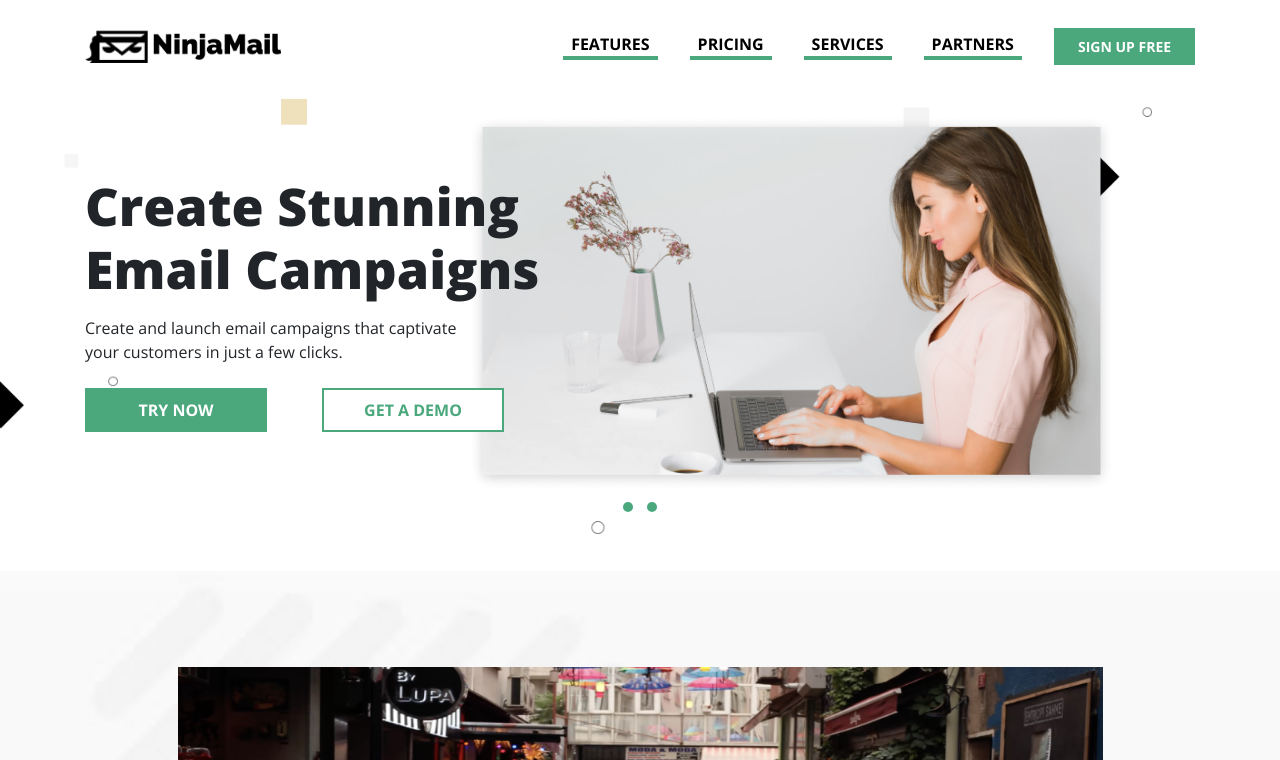
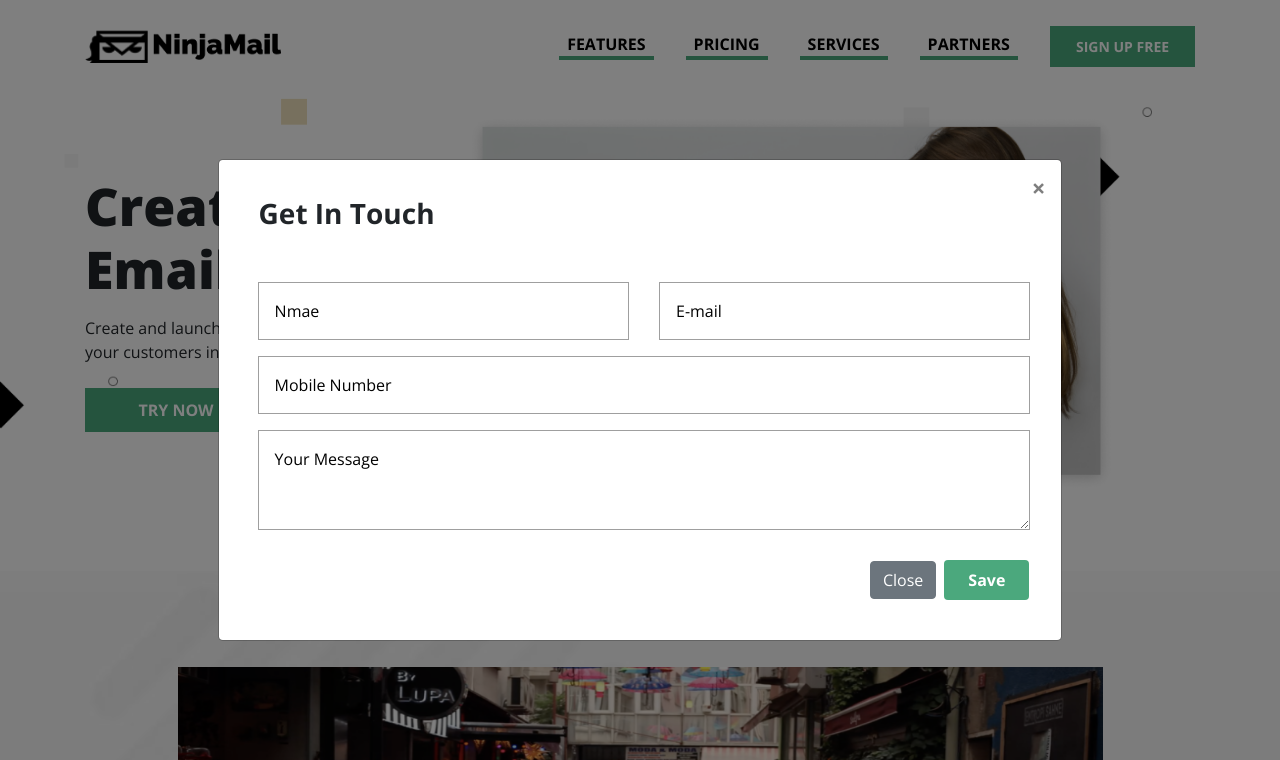
Before and after one commit to saisriarja/ninja-mail, a plain HTML site: page index.html in a window 1280 px wide. Both pictures are taken after a click on the button "SIGN UP FREE". Shown: the top 760 px of the page. Drawn offline with nearby package versions, Linux system fonts and the light colour scheme.

Commit message:
modal form added

```diff
--- a/css/index.css
+++ b/css/index.css
@@ -497,7 +497,6 @@ footer .footer-logo-1 {
 }
 
 button:focus {
-    border: none;
     outline: none;
 }
 
@@ -576,7 +575,6 @@ a:hover {
     vertical-align: middle;
     -webkit-transform: perspective(1px) translateZ(0);
     transform: perspective(1px) translateZ(0);
-    box-shadow: 0 0 1px rgb(0 0 0 / 0%);
     position: relative;
     overflow: hidden;
     -webkit-transition-property: color;
--- a/index.html
+++ b/index.html
@@ -68,7 +68,10 @@
                             </li>
                             <li class="nav-item">
                                 <a class="nav-link text-black-btn ml-lg-3 p-md-0 pr-0" href="#">
-                                    <button class=" p-2 px-lg-4 hvr-radial-in-1 px-3 px-md-2 banner-left-btn">
+                                    <!-- Button trigger modal -->
+                                    <button type="button"
+                                        class="p-2 px-lg-4 hvr-radial-in-1 px-3 px-md-2 banner-left-btn"
+                                        data-toggle="modal" data-target="#exampleModalCenter">
                                         SIGN UP FREE
                                     </button>
                                 </a>
@@ -135,12 +138,11 @@
     </section>
     <section class="bg-section py-5">
         <div class="container">
-            <div class="middl-img-container col-md-10 hvr-bounce-to-bottom p-lg-5 p-0 mt-md-5 mx-auto text-center hvr-wobble-top">
+            <div
+                class="middl-img-container col-md-10 hvr-bounce-to-bottom p-lg-5 p-0 mt-md-5 mx-auto text-center hvr-wobble-top">
                 <div class="middle-text-container  p-5  mx-auto text-center p-0 pb-md-5">
                     <h1 class="text-white  pb-md-5 mb-lg-4 mb-3">Reach More Customers</h1>
-                    <!-- Button trigger modal -->
-                    <button type="button" class=" border-0 p-2 mb-md-5 px-4 hvr-radial-in mb-3" data-toggle="modal"
-                        data-target="#exampleModalCenter">
+                    <button type="button" class=" border-0 p-2 mb-md-5 px-4 hvr-radial-in mb-3">
                         LEARN HOW
                     </button>
                 </div>
@@ -230,9 +232,9 @@
                     <div
                         class="col-lg-7 col-md-9 d-md-flex flex-md-row flex-md-wrap justify-content-md-between mx-auto text-center p-0">
                         <div class="col-md-8 text-left p-0">
-                            <input class="input p-3 w-100 required" name="Email" type="text"
-                                placeholder="Enter your email">
-                            <span class=" spn"><small class=""></small></span>
+                            <input class="input p-3 w-100 required" name="E-mail" type="text"
+                                placeholder="Enter your E-mail">
+                            <span class=" spn"><small class="pl-3"></small></span>
                         </div>
                         <div class="col-md-4 text-end p-0 py-4 py-md-0">
                             <button class=" p-3 banner-left-btn hvr-radial-in-1" type="submit" name="submit"
@@ -390,23 +392,45 @@
         <div class="modal-dialog  modal-dialog-centered" role="document">
             <div class="modal-content">
                 <div class="modal-header border-0  pl-4">
-                    <h5 class="modal-title pt-3 font-weight-bold" id="exampleModalLongTitle">Reach More Customers</h5>
+                    <h3 class="modal-title pt-3 pl-3 font-weight-bold" id="exampleModalLongTitle">Get In Touch</h3>
                     <button type="button" class="close" data-dismiss="modal" aria-label="Close">
                         <span aria-hidden="true">&times;</span>
                     </button>
                 </div>
                 <div class="modal-body border-0 pl-4 text-left py-4 ">
-                    Start building and sharing with your team today. NinjaMail is renowned for its industry
-                    leading team collaboration tools.
-                    Launch campaigns but also find new customers. Our unique platform handles campaigns from
-                    start to end.
-                    Whether you’re a startup, small business, e-commerce store, or want to promote your app,
-                    NinjaMail has the feature set tailored for your business.
+                    <grammarly-extension data-grammarly-shadow-root="true" class="cGcvT"
+                        style="position: absolute; top: 0px; left: 0px; pointer-events: none;">
+                    </grammarly-extension>
+                    <form action="" class="contact-form">
+                        <div class="col-12 d-flex flex-row flex-wrap p-0">
+                            <div class="col-6">
+                                <input class="input p-3 my-2  w-100 required" name="Name" type="text" placeholder="Nmae">
+                                <span class=" spn "><small class="text-danger"></small></span>
+                            </div>
+                            <div class="col-6">
+                                <input class="input p-3 my-2  w-100 required" name="E-mail" type="text" placeholder="E-mail">
+                                <span class=" spn "><small class="text-danger"></small></span>
+                            </div>
+                            <div class="col-12">
+                                <input class="input p-3 my-2  w-100 required" name="Mobile Number" type="text"
+                                    placeholder="Mobile Number">
+                                <span class=" spn "><small class="text-danger"></small></span>
+                            </div>
+                            <div class="col-12">
+                                <textarea class="input p-3 my-2  w-100 required" name="Message" placeholder="Your Message"
+                                    style="height:100px;" pattern="[A-Za-z]{100}" title=" Your Message"
+                                    spellcheck="false"></textarea>
+                                <span class=" spn "><small class="text-danger"></small></span>
+                            </div>
+                        </div>
+                        <div class="modal-footer border-0">
+                                <button type="button" class="btn btn-secondary" data-dismiss="modal">Close</button>
+                                <button type="submit" name="submit" class="save-btn py-2 px-4 btn" id="submit">Save</button>
+
+                        </div>
+                    </form>
                 </div>
-                <div class="modal-footer border-0">
-                    <button type="button" class="btn btn-secondary" data-dismiss="modal">Close</button>
-                    <button type="button" class="save-btn py-2 hvr-radial-in-1">Save changes</button>
-                </div>
+
             </div>
         </div>
     </div>
--- a/js/main.js
+++ b/js/main.js
@@ -42,7 +42,6 @@ $(document).ready(function(){
 
     });
     $('.contact-form').submit(function() {
-        // alert('hi');
         $flag = true;
         $(this).find('.required').each(function() {
             if ($(this).val() == "") {
```
